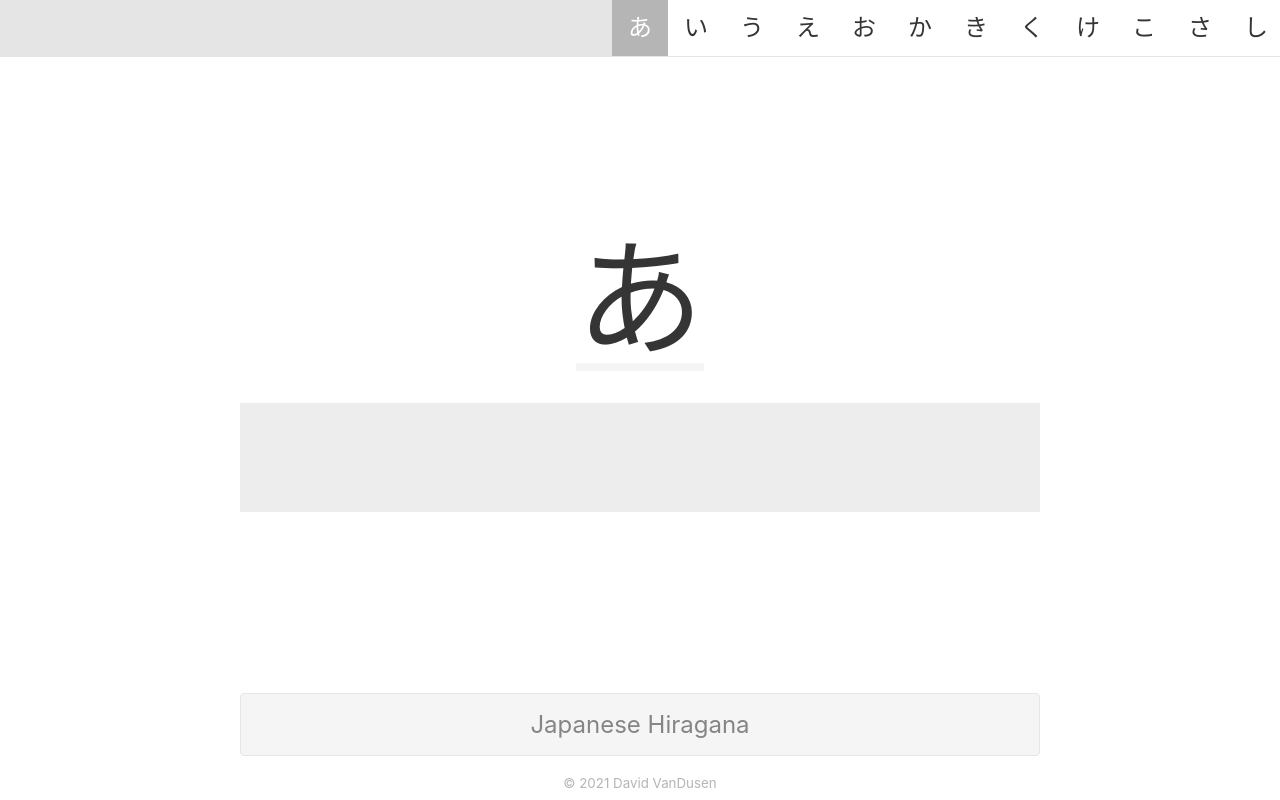
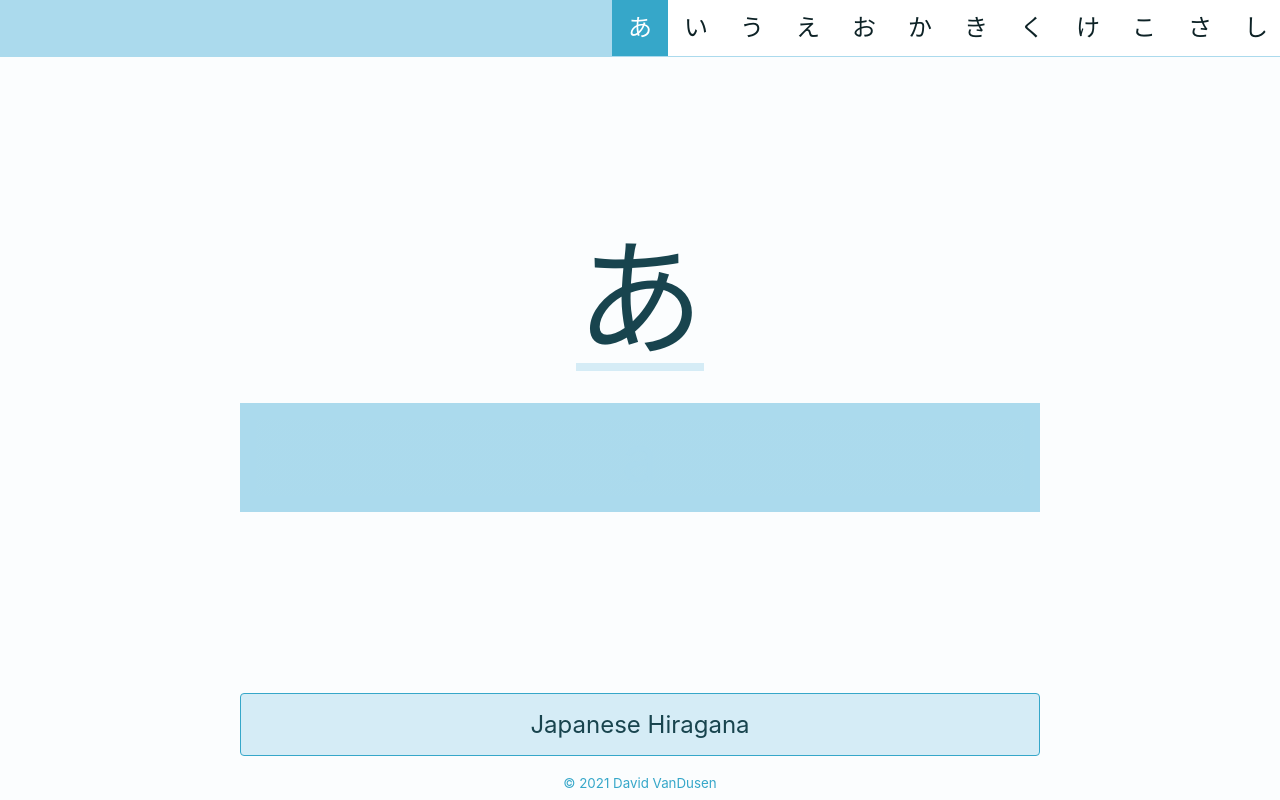
Before and after one commit to davidvandusen/phonograph.figureandsound.com, a Preact app: page / in a window 1280 px wide. Built offline with nearby package versions, Linux system fonts and the light colour scheme.

Commit message:
Apply color scheme

```diff
--- a/src/styles/app.css
+++ b/src/styles/app.css
@@ -1,5 +1,46 @@
+:root {
+  --shade-1:  hsl(190, 50%, 10%);
+  --shade-2:  hsl(191, 52%, 20%);
+  --shade-3:  hsl(192, 54%, 30%);
+  --shade-4:  hsl(193, 56%, 40%);
+  --shade-5:  hsl(194, 58%, 50%);
+  --shade-6:  hsl(195, 60%, 60%);
+  --shade-7:  hsl(196, 62%, 70%);
+  --shade-8:  hsl(197, 64%, 80%);
+  --shade-9:  hsl(198, 66%, 90%);
+  --shade-10: hsl(199, 68%, 99%);
+  --hilite-1: hsl(300, 52%, 52%);
+  --app-background-color: var(--shade-10);
+  --character-list-background-color: var(--shade-8);
+  --character-list-item-background-color: white;
+  --character-list-item-text-color: var(--shade-1);
+  --character-list-active-background-color: var(--shade-5);
+  --character-list-active-text-color: white;
+  --query-text-color: var(--shade-2);
+  --query-shadow-color: var(--shade-9);
+  --response-background-color: var(--shade-8);
+  --response-timer-color: var(--shade-7);
+  --response-text-color: var(--shade-3);
+  --response-congratulations-text-color: var(--hilite-1);
+  --summary-background-color: var(--shade-9);
+  --summary-border-color: var(--shade-5);
+  --summary-text-color: var(--shade-2);
+  --summary-hover-background-color: var(--shade-8);
+  --summary-hover-text-color: var(--shade-1);
+  --summary-open-background-color: var(--shade-7);
+  --summary-open-text-color: var(--shade-1);
+  --menu-background-color: white;
+  --menu-border-color: var(--shade-6);
+  --menu-text-color: var(--shade-1);
+  --menu-item-hover-background-color: var(--shade-8);
+  --menu-item-hover-text-color: var(--shade-1);
+  --menu-item-current-background-color: var(--shade-9);
+  --menu-item-current-text-color: var(--shade-1);
+  --legal-text-color: var(--shade-5);
+}
+
 html {
-  color: #353535;
+  background: var(--character-list-background-color);
   font-family: -apple-system, BlinkMacSystemFont, 'Avenir Next', Avenir,
     'Segoe UI', 'Helvetica Neue', Helvetica, Ubuntu, Roboto, Noto, Arial,
     sans-serif;
@@ -13,6 +54,7 @@ html {
 }
 
 .app-layout {
+  background: var(--app-background-color);
   align-content: center;
   bottom: 0;
   display: flex;
@@ -24,8 +66,8 @@ html {
 }
 
 .character-list {
-  background: #e5e5e5;
-  border-bottom: 1px solid #e5e5e5;
+  background: var(--character-list-background-color);
+  border-bottom: 1px solid var(--character-list-background-color);
   margin: 0;
   order: 1;
   overflow: hidden;
@@ -34,7 +76,8 @@ html {
 }
 
 .character-list li {
-  background: #fff;
+  background: var(--character-list-item-background-color);
+  color: var(--character-list-item-text-color);
   display: inline-block;
   font-size: 1.5rem;
   height: 1.5rem;
@@ -44,8 +87,8 @@ html {
 }
 
 .character-list .active {
-  background: #b5b5b5;
-  color: #fff;
+  background: var(--character-list-active-background-color);
+  color: var(--character-list-active-text-color);
 }
 
 .character-query {
@@ -61,7 +104,8 @@ html {
 }
 
 .character-query label {
-  border-bottom: 0.5rem solid #f5f5f5;
+  border-bottom: 0.5rem solid var(--query-shadow-color);
+  color: var(--query-text-color);
   display: inline-block;
   margin: 2rem 0;
   opacity: 1;
@@ -109,7 +153,7 @@ html {
 }
 
 .legal p {
-  color: #b5b5b5;
+  color: var(--legal-text-color);
   margin: 0 0 0.5rem;
   text-align: center;
 }
@@ -121,10 +165,10 @@ html {
 }
 
 .response-prompt input {
-  background: #ededed;
+  background: var(--response-background-color);
   border: 0 none;
   box-sizing: border-box;
-  color: #353535;
+  color: var(--response-text-color);
   display: block;
   font-family: inherit;
   font-size: 4rem;
@@ -135,22 +179,22 @@ html {
 }
 
 .transition-congratulate .response-prompt input {
-  color: #e52dbc;
+  color: var(--response-congratulations-text-color);
   transition: color 125ms 250ms;
 }
 
 .transition-out .response-prompt input {
-  color: #ededed;
+  color: var(--response-text-color);
   transition: color 125ms 250ms;
 }
 
 .response-prompt input::placeholder {
   background-position-x: 100%;
-  color: #ededed;
+  color: var(--response-background-color);
 }
 
 .transition-in .response-prompt input::placeholder {
-  background: linear-gradient(90deg, #d5d5d5 50%, #ededed 50%);
+  background: linear-gradient(90deg, var(--response-timer-color) 50%, var(--response-background-color) 50%);
   background-position-x: 0;
   background-size: 200%;
   transition: background-position-x 27s 3s linear;
@@ -173,7 +217,7 @@ html {
   background: transparent;
   border: 0 none;
   box-sizing: border-box;
-  color: #353535;
+  color: var(--menu-text-color);
   cursor: pointer;
   display: block;
   font-size: 1.5rem;
@@ -182,11 +226,13 @@ html {
 }
 
 .writing-system-selector button:hover {
-  background: #e5e5e5;
+  background: var(--menu-item-hover-background-color);
+  color: var(--menu-item-hover-text-color);
 }
 
 .writing-system-selector button.current {
-  background: #ededed;
+  background: var(--menu-item-current-background-color);
+  color: var(--menu-item-current-text-color);
 }
 
 .writing-system-selector li {
@@ -194,8 +240,8 @@ html {
 }
 
 .writing-system-selector menu {
-  background: #fff;
-  border: 1px solid #e5e5e5;
+  background: var(--menu-background-color);
+  border: 1px solid var(--menu-border-color);
   border-radius: 0.25rem;
   bottom: 100%;
   box-shadow: 0 0.25rem 0.75rem rgba(0, 0, 0, 0.1);
@@ -208,10 +254,10 @@ html {
 }
 
 .writing-system-selector summary {
-  background: #f5f5f5;
-  border: 1px solid #e5e5e5;
+  background: var(--summary-background-color);
+  border: 1px solid var(--summary-border-color);
   border-radius: 0.25rem;
-  color: #858585;
+  color: var(--summary-text-color);
   cursor: pointer;
   font-size: 1.5rem;
   list-style: none;
@@ -228,11 +274,12 @@ html {
 }
 
 .writing-system-selector summary:hover {
-  background: #e5e5e5;
+  background: var(--summary-hover-background-color);
+  color: var(--summary-hover-text-color);
 }
 
 .writing-system-selector[open] summary {
-  background: #d5d5d5;
-  color: #656565;
+  background: var(--summary-open-background-color);
+  color: var(--summary-open-text-color);
   transition: none;
 }
```
